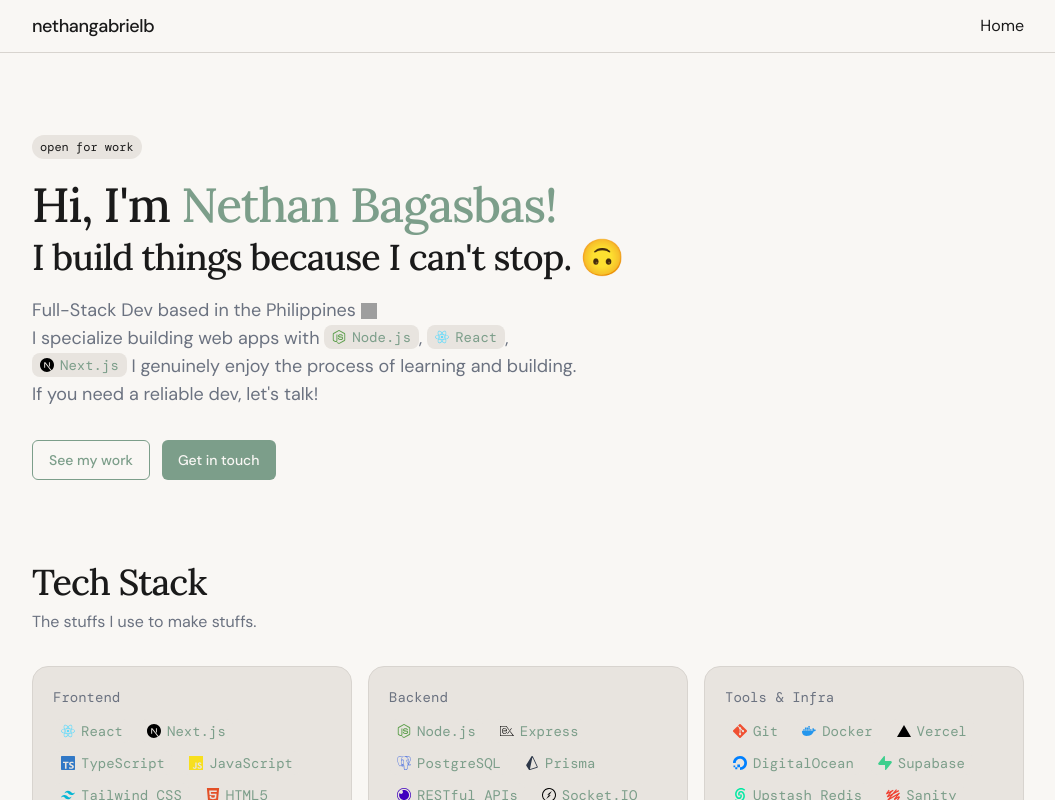
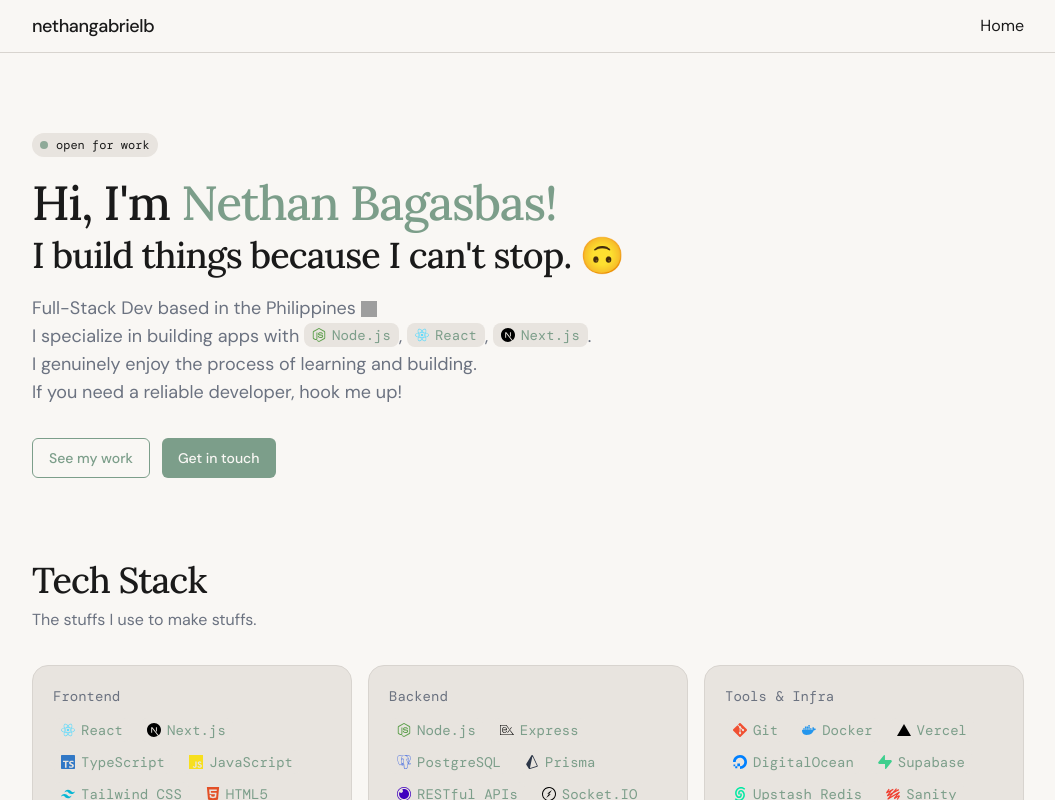
Before and after one commit to nethangabrielb/personal-website, a React (Vite) app: page / in a window 1280 px wide. Shown: the top 800 px of the page, without its empty margins (112-1167 px from the left). Built offline with nearby package versions, Linux system fonts and the light colour scheme; grey boxes are pictures that could not be loaded.

Commit message:
fix(Hero): improve text presentation and correct minor typos

```diff
--- a/src/components/layout/Hero.tsx
+++ b/src/components/layout/Hero.tsx
@@ -8,14 +8,15 @@
   return (
     <section className="mx-auto max-w-5xl px-4 py-20">
       <Reveal>
-        <code className="text-xs bg-accent w-fit px-2 p-1 rounded-lg mb-8">
+        <code className="text-xs bg-accent w-fit px-2 py-1 rounded-lg mb-4 flex items-center gap-2">
+          <span className="w-2 h-2 bg-accent-green rounded-full inline-block animate-pulse" />
           open for work
         </code>
       </Reveal>
 
       <Reveal delay={0.1} className="mt-4">
         <h1 className="text-5xl font-medium tracking-tight text-primary leading-tight">
-          Hi, I'm <span className="text-primary">Nethan Bagasbas!</span>
+          Hi, I'm <span className="text-accent-green">Nethan Bagasbas!</span>
         </h1>
         <h2 className="text-4xl font-medium tracking-tight text-primary leading-tight">
           I build things because I can't stop. 🙃
@@ -30,12 +31,12 @@
             className="size-4 inline -translate-y-0.1"
             src="https://purecatamphetamine.github.io/country-flag-icons/3x2/PH.svg"
           />{" "}
-          <br />I specialize building web apps with{" "}
+          <br />I specialize in building apps with{" "}
           <TechBadge icon={siNodedotjs} label="Node.js" fill="#5FA04E" />,{" "}
           <TechBadge icon={siReact} label="React" fill="#61DAFB" />,{" "}
-          <TechBadge icon={siNextdotjs} label="Next.js" fill="#000000" /> I
-          genuinely enjoy the process of learning and building. <br />
-          If you need a reliable dev, let's talk!
+          <TechBadge icon={siNextdotjs} label="Next.js" fill="#000000" />.
+          <br /> I genuinely enjoy the process of learning and building. <br />
+          If you need a reliable developer, hook me up!
         </p>
       </Reveal>
 
```
